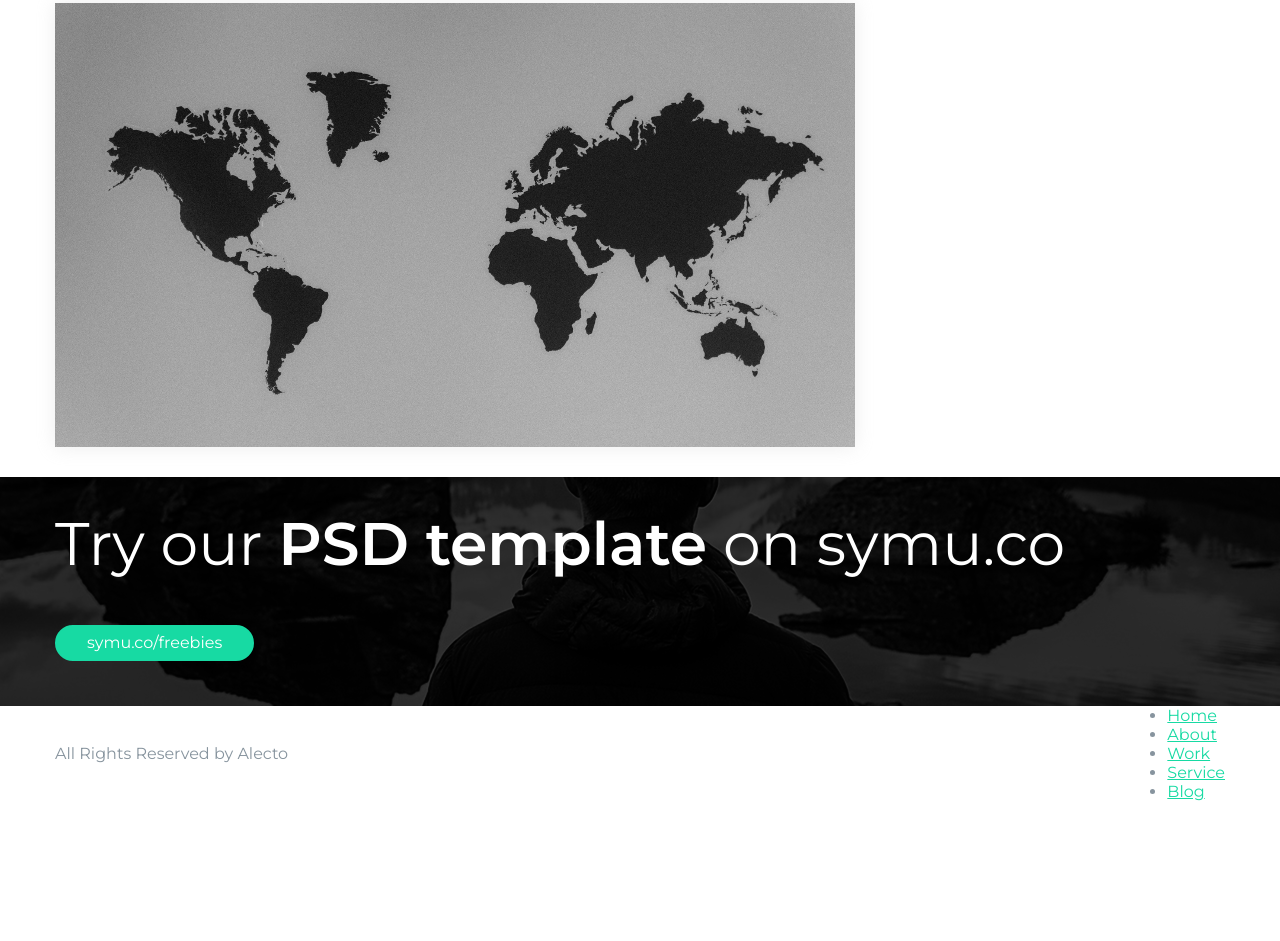
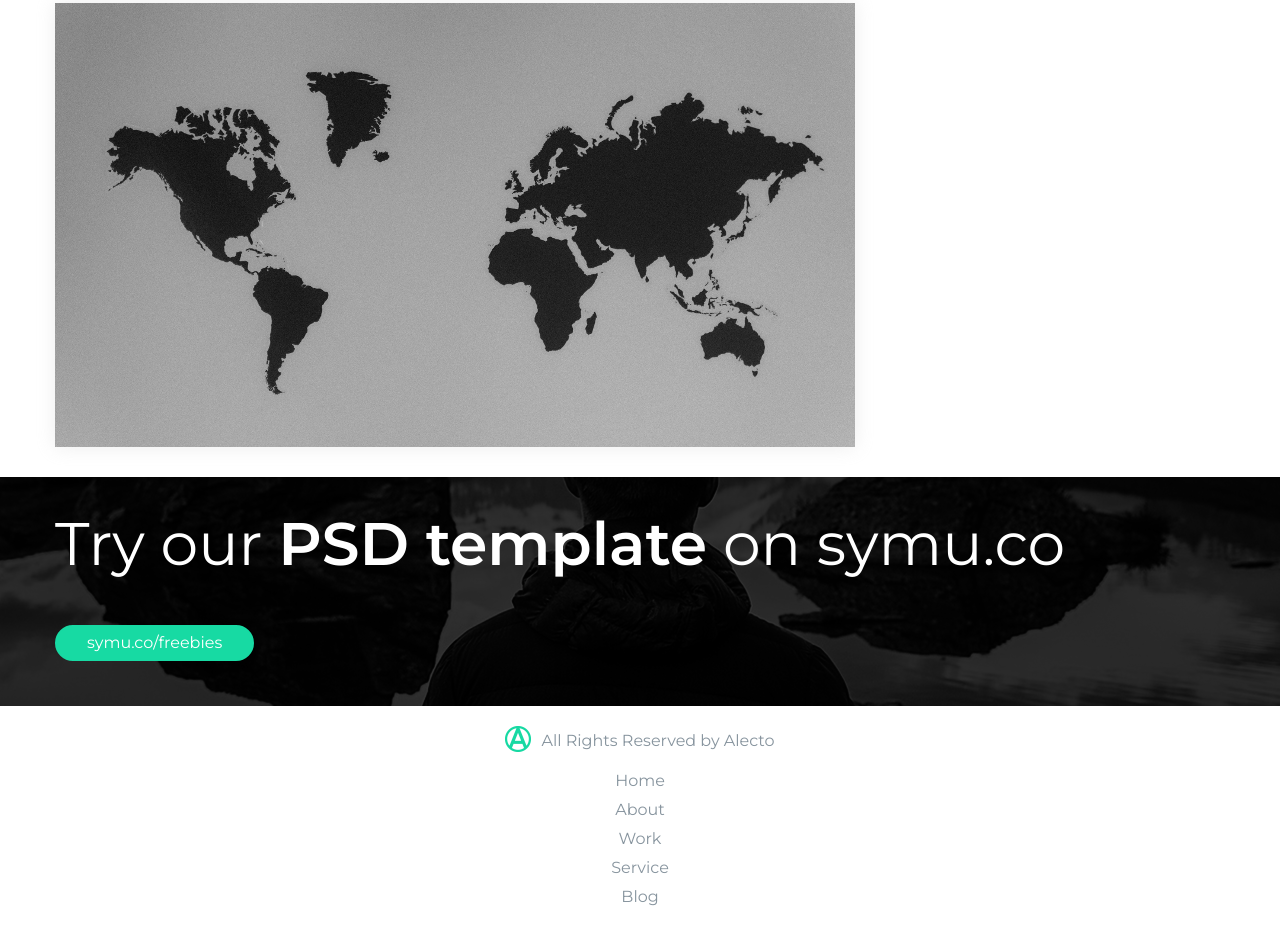
Before and after one commit to mariusz-modzelewski/alecto, a plain HTML site: page index.html in a window 1280 px wide. Shown: the part 8441-9382 px from the top of the page. Before the commit the page ends 9242 px from the top, so only its background shows below. Drawn offline with Linux system fonts and the light colour scheme.

Commit message:
finish footer styling

```diff
--- a/scss/_footer.scss
+++ b/scss/_footer.scss
@@ -1,5 +1,30 @@
 .footer {
-    &__copytight {}
+    padding: 20px 0;
+    text-align: center;
+    &__copyright {
+        display: flex;
+        justify-content: center;
+        align-items: center;
+        flex-basis: 100%;
+        padding: 0 20px;
+        &:before {
+            content: url("/assets/img/alecto.png");
+            padding-right: 10px;
+        }
+    }
 }
 
-.footer-menu {}
+.footer-menu {
+    flex-basis: 100%;
+    &__items {
+        padding: 10px 0;
+        list-style: none;
+    }
+    &__item {
+        padding: 5px 0;
+    }
+    &__link {
+        text-decoration: none;
+        color: $font-color-default;
+    }
+}
--- a/scss/_pricing.scss
+++ b/scss/_pricing.scss
@@ -18,9 +18,12 @@
         overflow: hidden;
     }
     &__box-top {
-        padding: 50px 30px;
+        padding: 30px;
         background-color: $color-white;
         margin-bottom: 1px;
+        @include mq(tablet-large) {
+            padding: 50px 30px;
+        }
     }
     &__price {
         color: $main-color;
@@ -34,8 +37,11 @@
         font-size: 1.1rem;
     }
     &__box-bottom {
-        padding: 50px 30px;
+        padding: 30px;
         background-color: $color-white;
+        @include mq(tablet-large) {
+            padding: 50px 30px;
+        }
     }
     &__item-text {
         font-size: 1.1rem;
```
Also changed, not shown: assets/css/main.css, assets/img/alecto.png (added).
